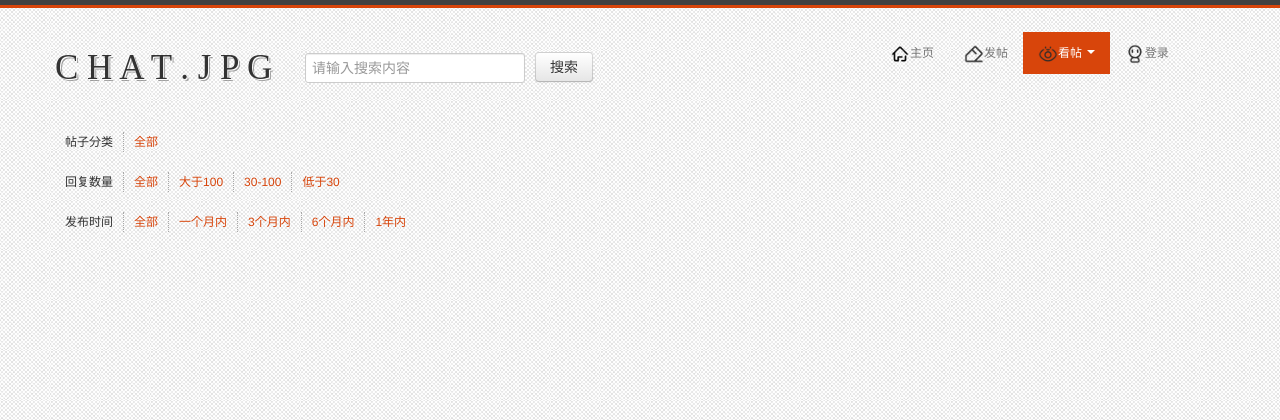
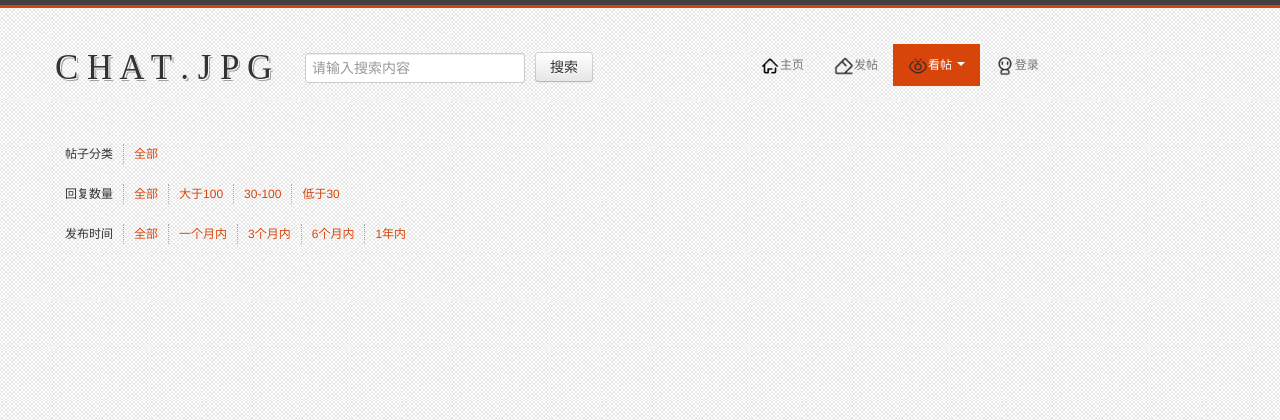
Before and after one commit to zshihang213/chat, a Django app: a page that uses templates/all.html in a window 1280 px wide. Shown: the top 420 px of the page. Run offline with Django 3.2, Linux system fonts and the light colour scheme; data that the repository does not hold is empty; some libraries are stand-ins or nearby versions.

Commit message:
导航栏修改

```diff
--- a/templates/all.html
+++ b/templates/all.html
@@ -59,7 +59,7 @@
         </form>
 
         <!-- 导航栏 -->
-        <div  style="width: 300px;float: right;margin-right: 50px;margin-top: 2%">
+        <div  style="width: 300px;float: right;margin-right:15%;margin-top: 3%">
             <div class="navbar hidden-phone" style="height: 40px;width: 360px;">
 
                 <ul class="nav">
```
